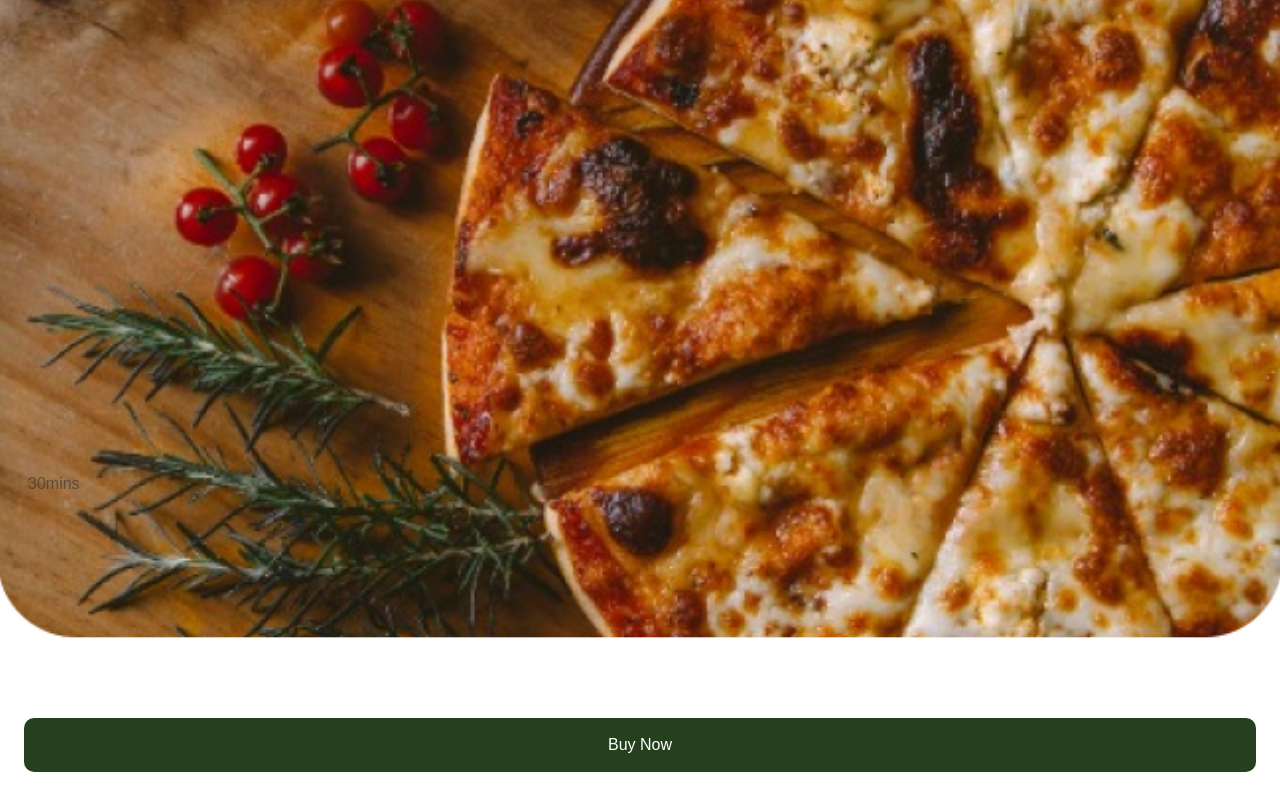
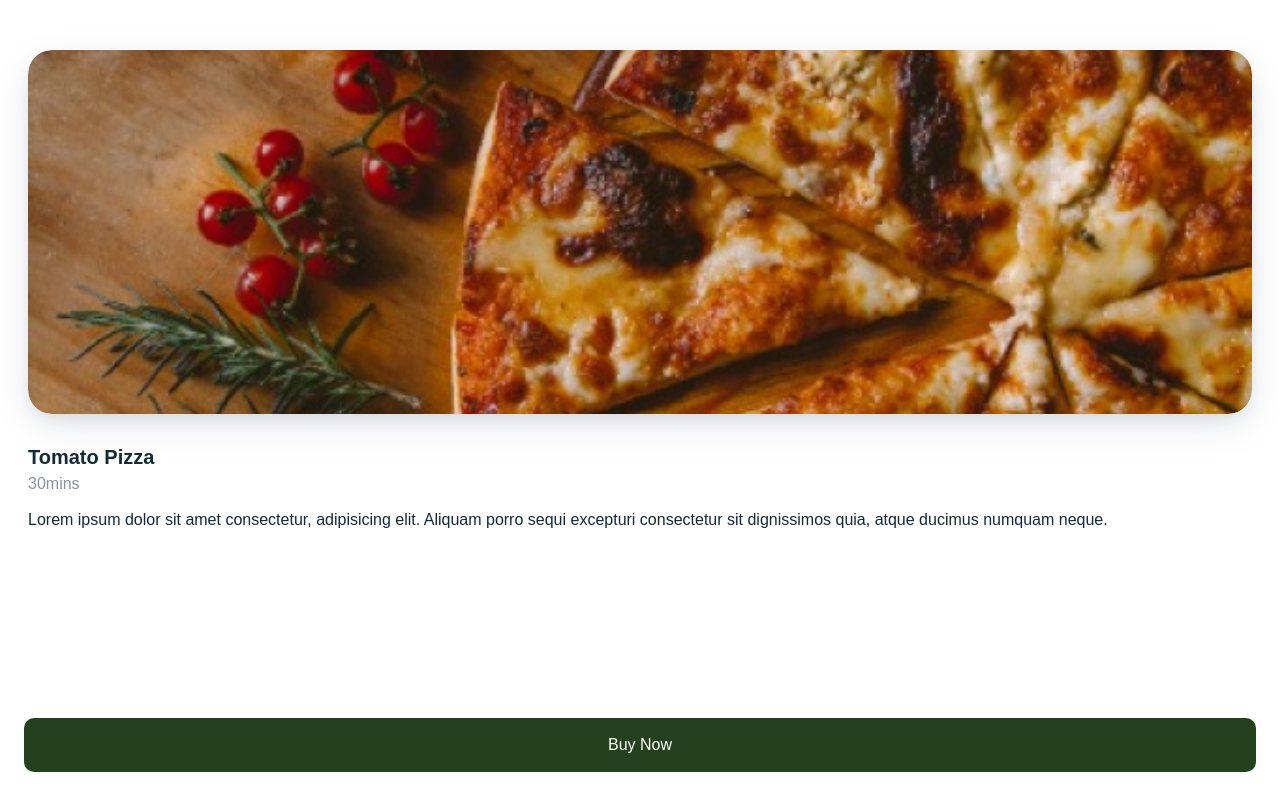
Before and after one commit to Afolabi-bit/food-app, a React (Create React App) app: page /menu/1 in a window 1280 px wide. Built offline with nearby package versions, Linux system fonts and the light colour scheme; no server answers.

Commit message:
micro animations

```diff
--- a/src/pages/details.jsx
+++ b/src/pages/details.jsx
@@ -7,9 +7,9 @@ const Details = () => {
   const { name, image, time, price, info } = food;
   return (
     <main className="mt-[50px]  px-7 relative">
-      <div className=" rounded-[24px] mb-7 mx-auto  h-[364px] shadow w-full flex justify-center items-center">
+      <div className=" rounded-[24px] mb-7 mx-auto overflow-hidden  h-[364px] shadow w-full flex justify-center items-center">
         <img
-          className="w-full scale-[1.05] object-cover"
+          className="w-full h-full rounded-[24px] object-cover"
           src={image}
           alt={name}
         />
```
